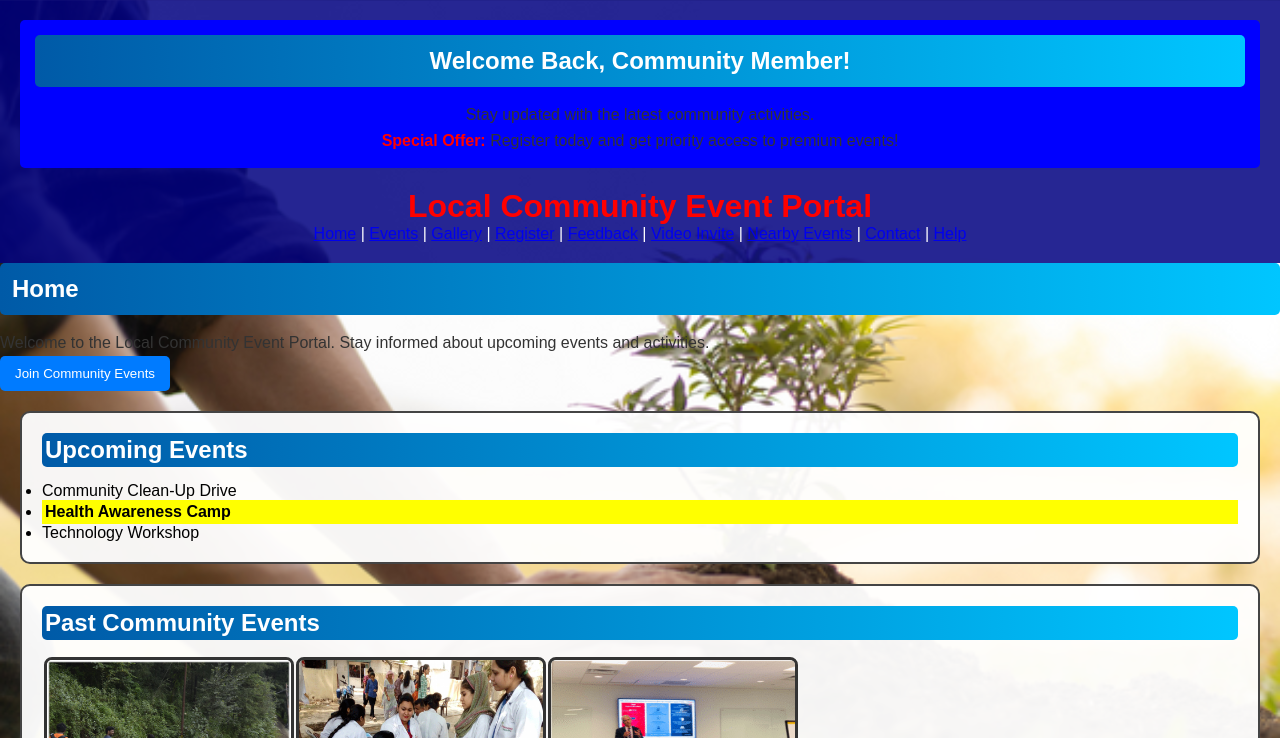
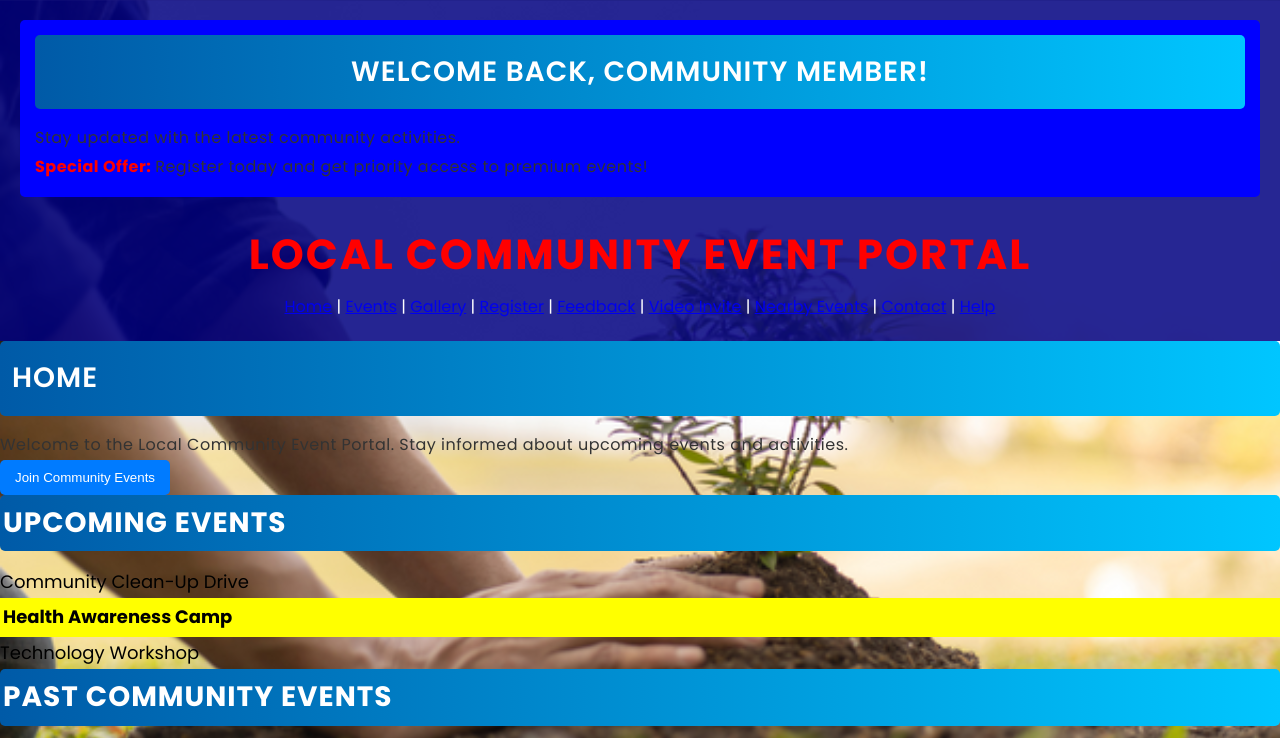
Before and after one commit to Hemapriya-10/Digital-Nurture-Upskilling, a plain HTML site: page Local-Community-Event-Portal/index.html in a window 1280 px wide. Shown: the top 738 px of the page. Drawn offline with Linux system fonts and the light colour scheme.

Commit message:
Completed CSS Exercise 5 - Typography and Text Styling

```diff
--- a/Local-Community-Event-Portal/index.html
+++ b/Local-Community-Event-Portal/index.html
@@ -8,27 +8,32 @@
 
     <!-- Internal CSS -->
     <style>
-        /* =====================================
-   BODY BACKGROUND STYLES
-   ===================================== */
 
 body {
-    background-color: #dfe9f3; /* Fallback HEX Color */
+
+    font-family: 'Poppins', sans-serif;
+
+    font-size: 16px;
+
+    line-height: 1.8;
+
+    background-color: #dfe9f3;
 
     background-image: url("images/tree-plantation.png");
 
     background-size: cover;
 
-    background-attachment: fixed;
-
     background-position: center;
 
-    font-family: Arial, sans-serif;
+    background-attachment: fixed;
 }
     </style>
 
     <!-- External CSS -->
     <link rel="stylesheet" href="style.css">
+    <link rel="preconnect" href="https://fonts.googleapis.com">
+    <link rel="preconnect" href="https://fonts.gstatic.com" crossorigin>
+    <link href="https://fonts.googleapis.com/css2?family=Poppins:wght@300;400;600;700&display=swap" rel="stylesheet">
 </head>
 
 <body>
--- a/Local-Community-Event-Portal/style.css
+++ b/Local-Community-Event-Portal/style.css
@@ -8,18 +8,29 @@
     box-sizing: border-box;
 }
 
-
 /* =====================================
-   ELEMENT SELECTOR
+   MAIN TITLE TYPOGRAPHY
    ===================================== */
 
+h1 {
+
+    font-size: 42px;
+
+    font-weight: 700;
+
+    letter-spacing: 2px;
+
+    text-transform: uppercase;
+
+    text-align: center;
+}
 /* =====================================
    SECTION HEADER STYLES
    ===================================== */
 
 h2 {
 
-    color: #FFFFFF;
+    color: white;
 
     background: linear-gradient(
         to right,
@@ -32,8 +43,15 @@ h2 {
     border-radius: 5px;
 
     margin-bottom: 15px;
+
+    text-transform: uppercase;
+
+    letter-spacing: 1px;
+
+    font-size: 28px;
+
+    font-weight: 600;
 }
-
 
 /* =====================================
    MAIN HEADER STYLES
@@ -54,29 +72,32 @@ h2 {
    EVENT CARD STYLES
    ===================================== */
 
+/* =====================================
+   EVENT CARD TYPOGRAPHY
+   ===================================== */
+
 .eventCard {
 
-    background-color: rgba(255, 255, 255, 0.95);
+    font-size: 18px;
 
-    border: 2px solid #444444;
-
-    padding: 20px;
-
-    margin: 20px;
-
-    border-radius: 10px;
+    font-weight: 500;
 }
-
-
-/* =====================================
-   GROUPING SELECTOR
-   ===================================== */
-
 h3,
 p {
-    font-family: Arial, sans-serif;
-    color: #333;
-    line-height: 1.6;
+
+    color: #333333;
+
+    line-height: 1.8;
+
+    text-align: justify;
+
+    font-size: 16px;
+
+    font-style: normal;
+
+    font-weight: 400;
+
+    letter-spacing: 0.5px;
 }
 /* =====================================
    HEADER STYLES
```
Also changed, not shown: Local-Community-Event-Portal/screenshots/css-ex5.png (added).
